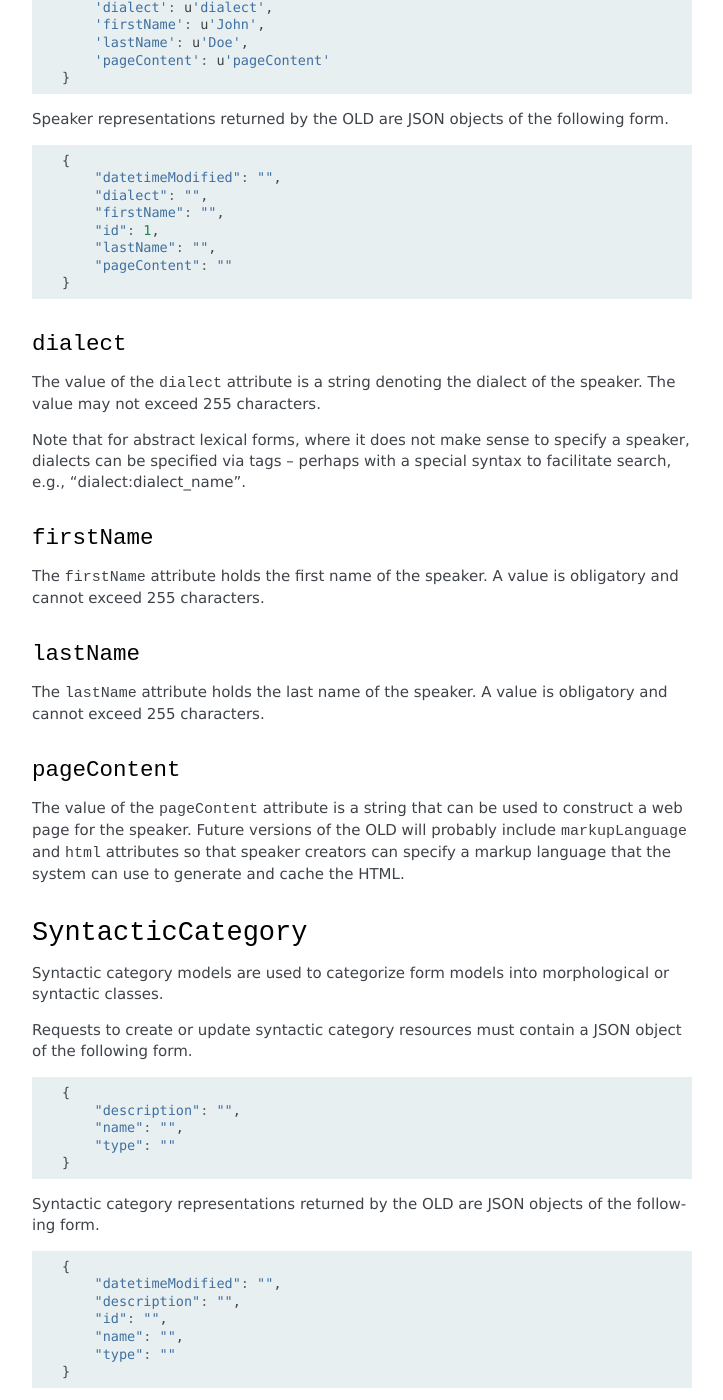
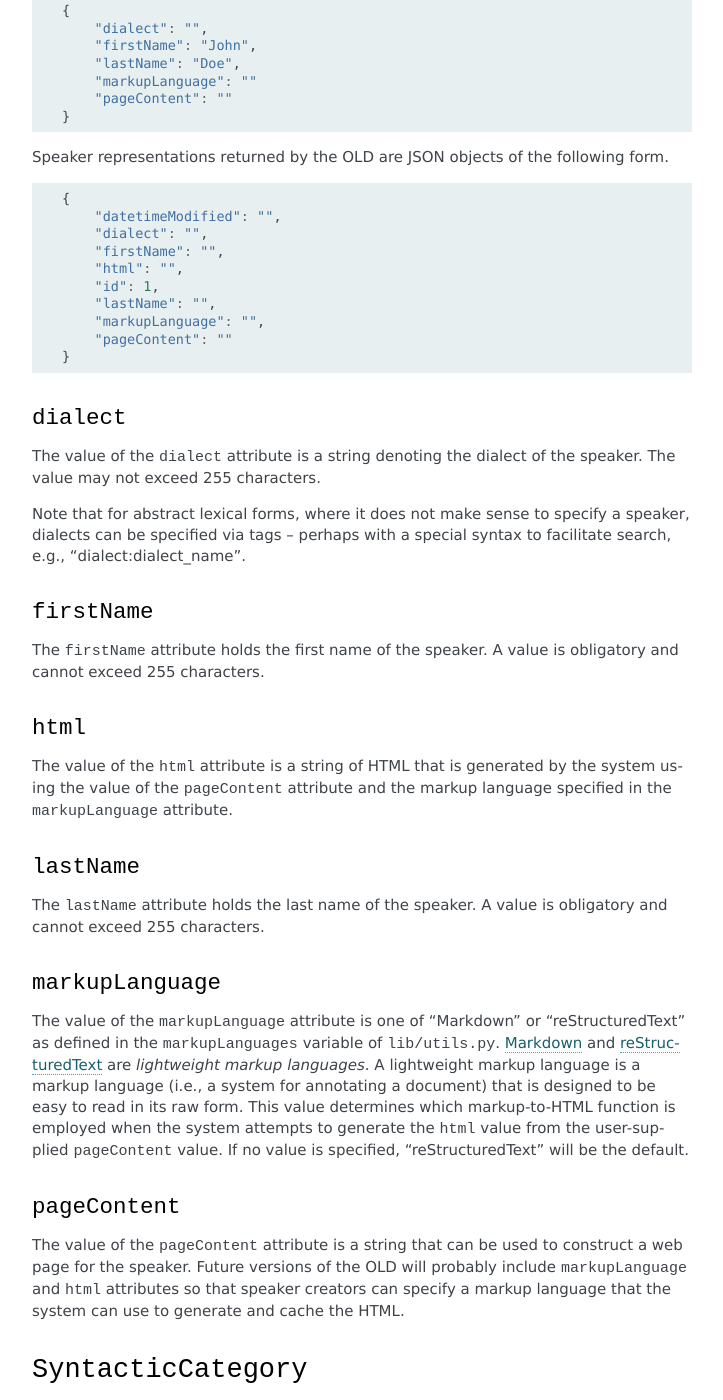
Before and after one commit to dativebase/old, a Sphinx documentation site: the page built from docs/datastructure.rst, in a window 1280 px wide and 1400 px high, scrolled down 42777 px. Shown: the whole window, without its empty margins (388-1111 px from the left). Built offline with Sphinx 7.4.7, drawn with Linux system fonts in a browser that asks for light colours; some of the changed text lies outside the part shown.

Commit message:
Orthography name validation now ensures uniqueness; speaker models now have "html" and "markupLanguage" attributes.

```diff
--- a/docs/datastructure.rst
+++ b/docs/datastructure.rst
@@ -1917,9 +1917,9 @@
 ``name``
 ^^^^^^^^^^^^^^^^^^^^^^^^^^^^^^^^^^^^^^^^^^^^^^^^^^^^^^^^^^^^^^^^^^^^^^^^^^^^^^^^
 
-The ``name`` attribute holds a name for the orthography.  A unique name of less
-than 255 characters is required.  The name should facilitate identification of
-the orthography.
+The ``name`` attribute holds a name for the orthography.  The name must be
+unique among orthography names and may not exceed 255 characters.  The name
+should facilitate identification of the orthography.
 
 
 ``orthography``
@@ -2562,10 +2562,11 @@
 .. code-block:: javascript
 
     {
-        'dialect': u'dialect',
-        'firstName': u'John',
-        'lastName': u'Doe',
-        'pageContent': u'pageContent'
+        "dialect": "",
+        "firstName": "John",
+        "lastName": "Doe",
+        "markupLanguage": ""
+        "pageContent": ""
     }
 
 Speaker representations returned by the OLD are JSON objects of the following
@@ -2577,8 +2578,10 @@
         "datetimeModified": "",
         "dialect": "",
         "firstName": "",
+        "html": "",
         "id": 1,
         "lastName": "",
+        "markupLanguage": "",
         "pageContent": ""
     }
 
@@ -2601,11 +2604,32 @@
 obligatory and cannot exceed 255 characters.
 
 
+``html``
+^^^^^^^^^^^^^^^^^^^^^^^^^^^^^^^^^^^^^^^^^^^^^^^^^^^^^^^^^^^^^^^^^^^^^^^^^^^^^^^^
+
+The value of the ``html`` attribute is a string of HTML that is generated by the
+system using the value of the ``pageContent`` attribute and the markup language
+specified in the ``markupLanguage`` attribute.
+
+
 ``lastName``
 ^^^^^^^^^^^^^^^^^^^^^^^^^^^^^^^^^^^^^^^^^^^^^^^^^^^^^^^^^^^^^^^^^^^^^^^^^^^^^^^^
 
 The ``lastName`` attribute holds the last name of the speaker.  A value is
 obligatory and cannot exceed 255 characters.
+
+
+``markupLanguage``
+^^^^^^^^^^^^^^^^^^^^^^^^^^^^^^^^^^^^^^^^^^^^^^^^^^^^^^^^^^^^^^^^^^^^^^^^^^^^^^^^
+
+The value of the ``markupLanguage`` attribute is one of "Markdown" or
+"reStructuredText" as defined in the ``markupLanguages`` variable of
+``lib/utils.py``.  `Markdown`_ and `reStructuredText`_ are *lightweight markup
+languages*.  A lightweight markup language is a markup language (i.e., a system
+for annotating a document) that is designed to be easy to read in its raw form.
+This value determines which markup-to-HTML function is employed when the system
+attempts to generate the ``html`` value from the user-supplied ``pageContent``
+value.  If no value is specified, "reStructuredText" will be the default.
 
 
 ``pageContent``
@@ -2853,7 +2877,7 @@
 languages*.  A lightweight markup language is a markup language (i.e., a system
 for annotating a document) that is designed to be easy to read in its raw form.
 This value determines which markup-to-HTML function is employed when the system
-attempt so generate the ``html`` value from the user-supplied ``pageContent``
+attempts to generate the ``html`` value from the user-supplied ``pageContent``
 value.  If no value is specified, "reStructuredText" will be the default.
 
 
```
Also changed, not shown: 6 other files.
